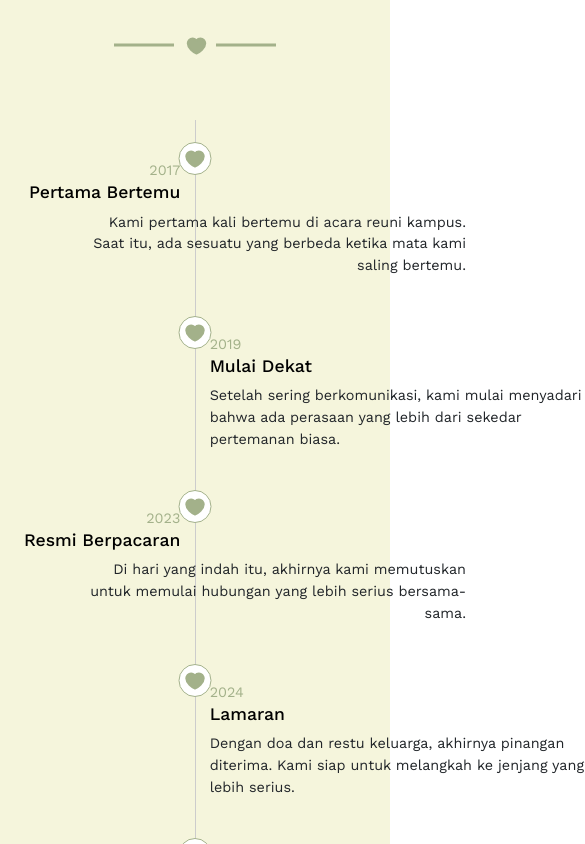
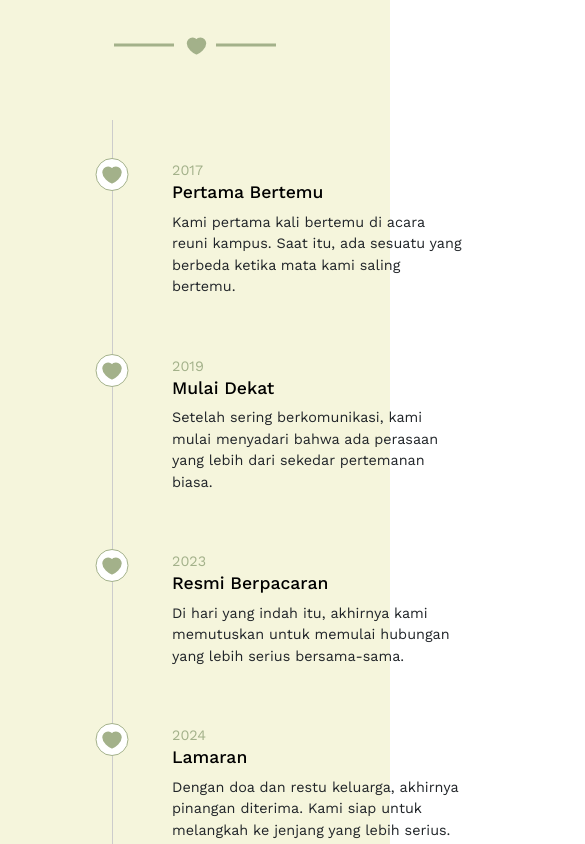
Before and after one commit to sandisyd/wedding-template-one, a Vue app: page /wedding in a window 390 px wide. Shown: the part 3500-4344 px from the top of the page, 585 px wide, since content can reach past the window. Built offline with nearby package versions, Linux system fonts and the light colour scheme.

Commit message:
fixing layout

```diff
--- a/src/assets/styles/style.css
+++ b/src/assets/styles/style.css
@@ -427,7 +427,7 @@ body {
 }
 
 .love-story .timeline li.timeline-left .timeline-body {
-  width: 385px;
+  width: 59%;
   margin-left: 41%;
 }
 
@@ -436,7 +436,7 @@ body {
   text-align: left;
 }
 .love-story .timeline li.timeline-right .timeline-body {
-  width: 385px;
+  width: 59%;
   margin-right: 41%;
 }
 
@@ -456,6 +456,67 @@ body {
     align-items: center;
     text-align: center;
     padding-left: 12px;
+  }
+}
+
+@media (max-width: 768px) {
+  .timeline::before {
+    left: 180px !important;
+  }
+
+  .timeline li .timeline-image {
+    left: 180px !important;
+    top: 16px;
+    width: 130px;
+    height: 130px;
+  }
+
+  .timeline li .timeline-panel {
+    float: left !important;
+    text-align: left !important;
+    margin-left: 234px;
+  }
+  .timeline li .timeline-panel .timeline-body {
+    margin-left: 0 !important;
+    width: 290px !important;
+  }
+}
+
+@media (max-width: 576px) {
+  /* .timelie li .timeline-image {
+    width: 80px;
+    height: 80px;
+  }
+
+  .timeline li .timeline-panel {
+    width: 65%;
+    transform: translateX(-20px);
+  }
+
+  .timeline li .timeline-panel::before {
+    top: 30px;
+  }
+  .timeline li .timeline-panel::after {
+    top: 31px;
+  } */
+  .timeline::before {
+    left: 100px !important;
+  }
+
+  .timeline li .timeline-image {
+    left: 100px !important;
+    top: 16px;
+    width: 130px;
+    height: 130px;
+  }
+
+  .timeline li .timeline-panel {
+    float: left !important;
+    text-align: left !important;
+    margin-left: 160px;
+  }
+  .timeline li .timeline-panel .timeline-body {
+    margin-left: 0 !important;
   }
 }
 
```
